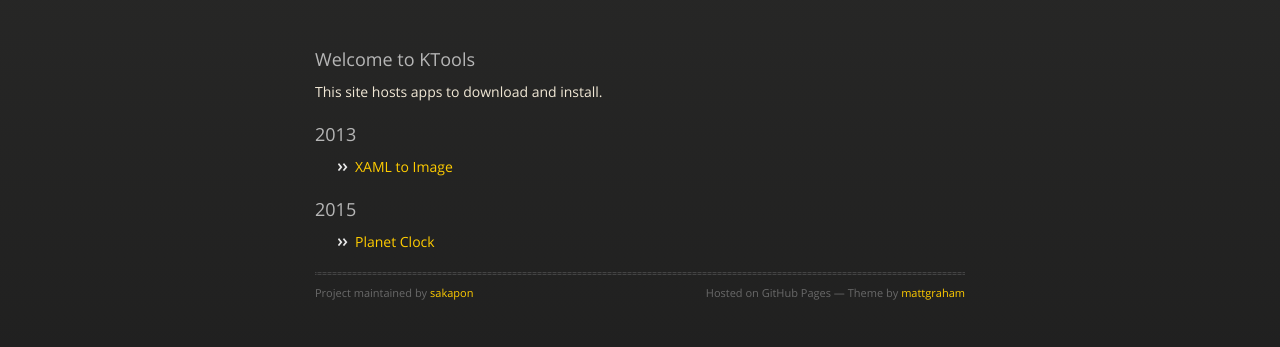
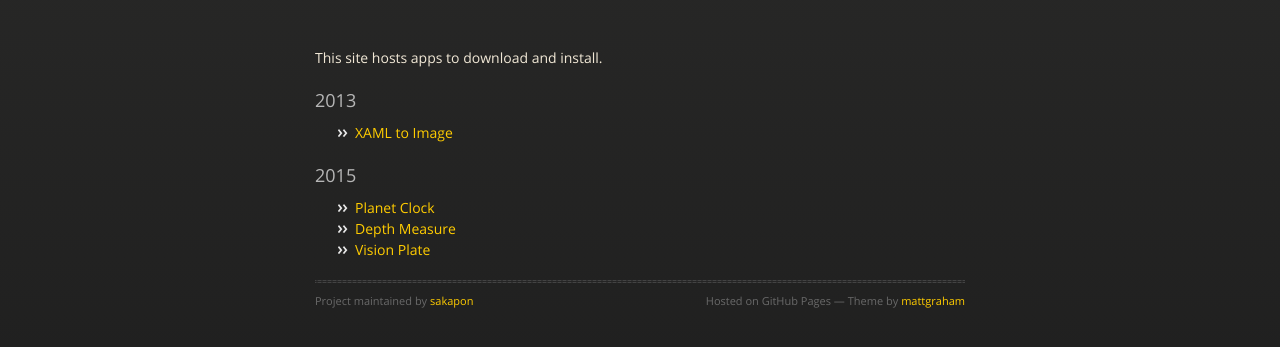
Before and after one commit to sakapon/Tools, a plain HTML site: page index.html in a window 1280 px wide. Shown: the part 201-548 px from the top of the page. Drawn offline with nearby package versions, Linux system fonts and the light colour scheme.

Commit message:
Update index.html

```diff
--- a/index.html
+++ b/index.html
@@ -32,7 +32,6 @@
           <p>The tools.</p>
         </div>
 
-<h3>Welcome to KTools</h3>
 <p>This site hosts apps to download and install.</p>
 
 <h3>2013</h3>
@@ -43,6 +42,8 @@
 <h3>2015</h3>
 <ul>
   <li><a href="2015/PlanetClock/">Planet Clock</a></li>
+  <li><a href="2015/DepthMeasure/">Depth Measure</a></li>
+  <li><a href="2015/VisionPlate/">Vision Plate</a></li>
 </ul>
 
         <div class="title">
```
Also changed, not shown: 2015/PlanetClock/index.html (+1 -1 lines).
